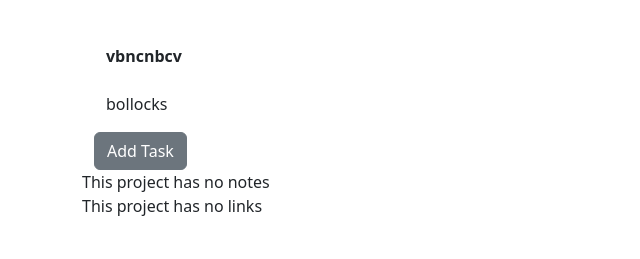
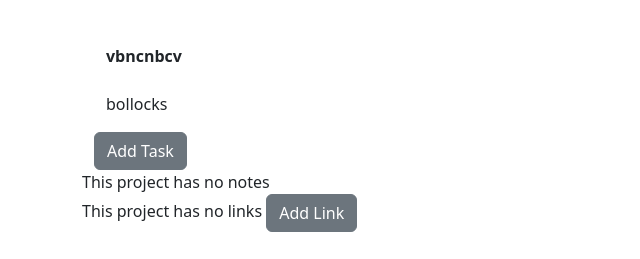
Before and after one commit to Chozzer/projects, a Django app: page /project/1 in a window 1280 px wide. Shown: the part 541-800 px from the top of the page, without its empty margins (0-640 px from the left). Run offline with Django 4.2, Linux system fonts and the light colour scheme; a user stored in the database is signed in; data comes from the database, SQL or seed files in the repository.

Commit message:
Added 'add link' button to project view page

```diff
--- a/base/templates/project_view.html
+++ b/base/templates/project_view.html
@@ -122,5 +122,6 @@
 {% else %}
 This project has no links
 {% endif %}
+<a href="{% url 'add_link' parent=project.id %}" class="btn btn-secondary">Add Link</a>
 </div>
 {% endblock %}
```
